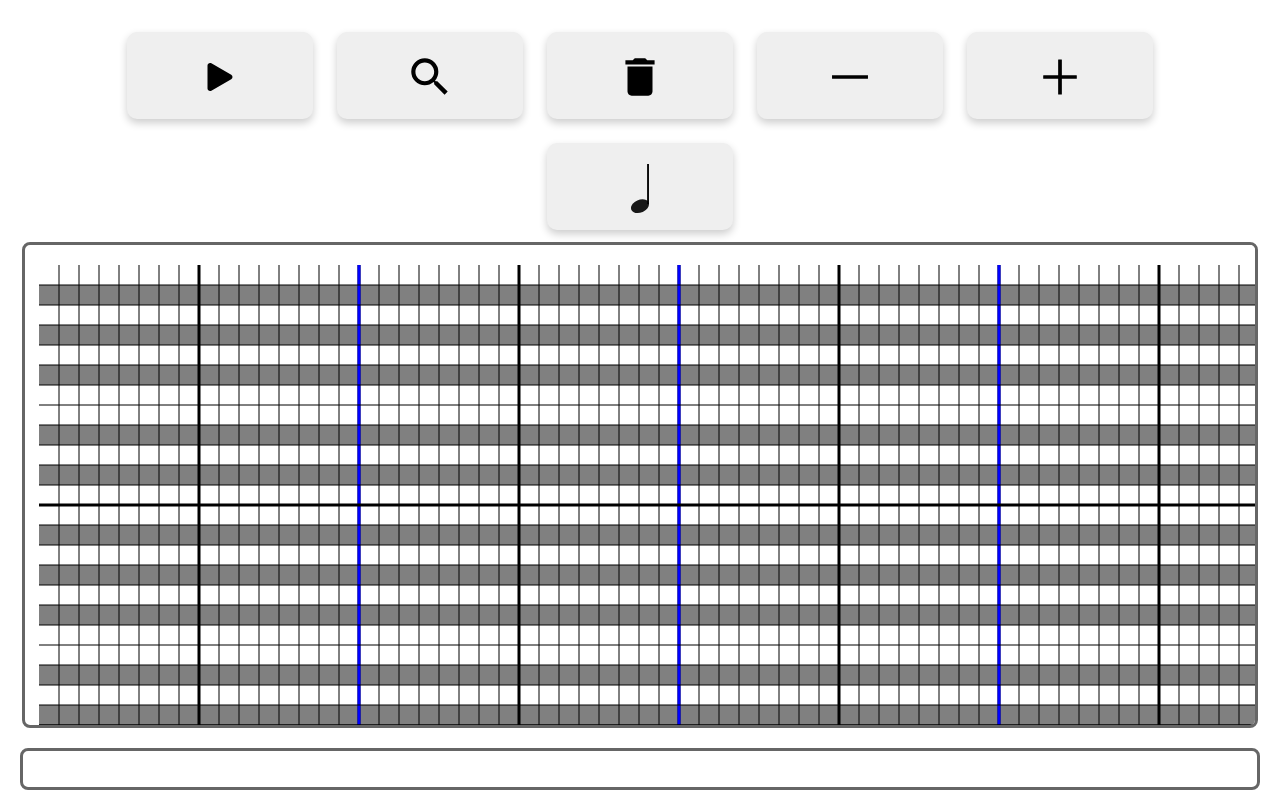
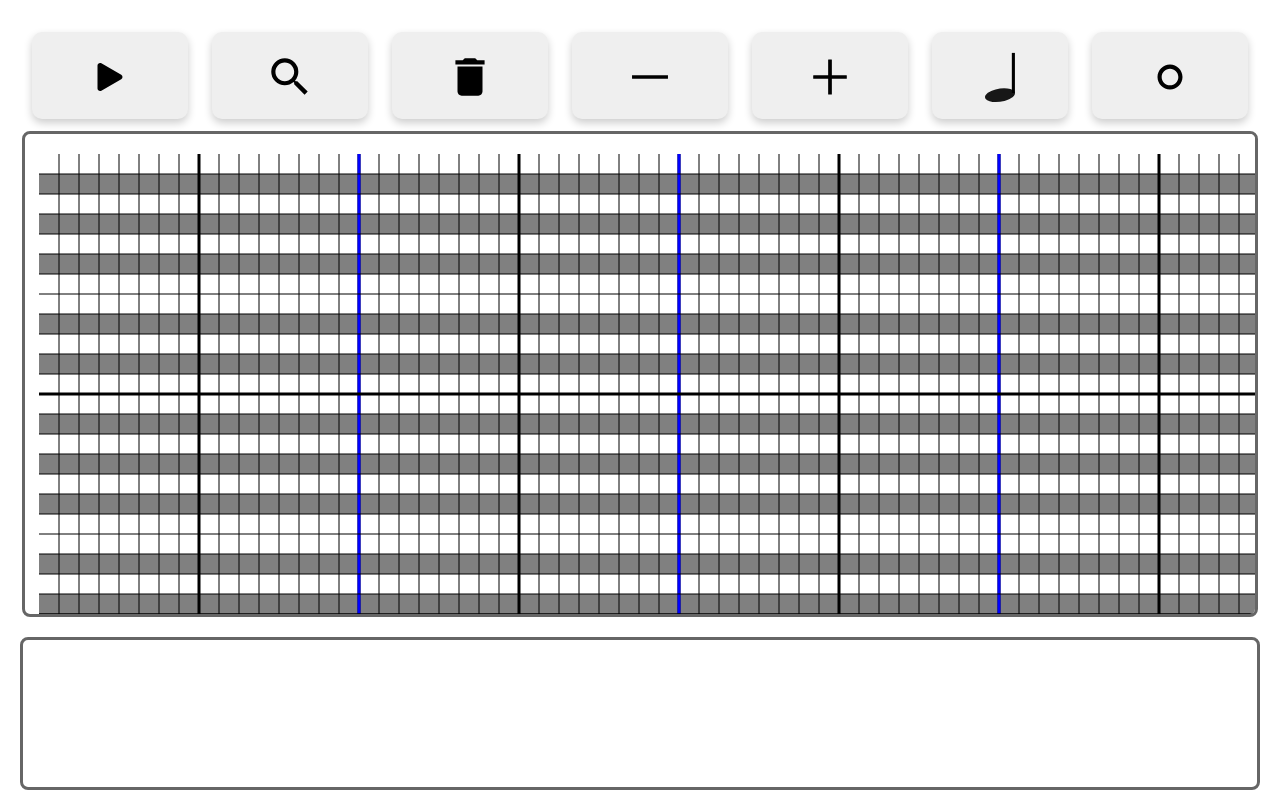
Before and after one commit to tadeas0/soarch, a React (Create React App) app in the folder frontend/: page / in a window 1280 px wide. Built offline with nearby package versions, Linux system fonts and the light colour scheme.

Commit message:
create button for enabling keyboard playback

```diff
--- a/frontend/src/components/pianoRoll.css
+++ b/frontend/src/components/pianoRoll.css
@@ -2,8 +2,15 @@
     padding: 20px;
 }
 
+.pianoroll .button-container {
+    width: 100%;
+    display: flex;
+    flex-direction: row;
+    justify-content: space-evenly;
+}
+
 .pianoroll button {
-    width: 15%;
+    flex-grow: 1;
     outline: none;
     border-radius: 10px;
     border: none;
--- a/frontend/src/components/pianoRoll.tsx
+++ b/frontend/src/components/pianoRoll.tsx
@@ -9,12 +9,13 @@ import {
 } from "../constants";
 import { BsFillPlayFill, BsPauseFill } from "react-icons/bs";
 import { MdDelete, MdOutlineSearch } from "react-icons/md";
+import { AiOutlineMinus, AiOutlinePlus } from "react-icons/ai";
+import { TiMediaRecord, TiMediaRecordOutline } from "react-icons/ti";
 import SixteenthNote from "../notes/sixteenth.svg";
 import EighthNote from "../notes/eighth.svg";
 import QuarterNote from "../notes/quarter.svg";
 import HalfNote from "../notes/half.svg";
 import WholeNote from "../notes/whole.svg";
-import { AiOutlineMinus, AiOutlinePlus } from "react-icons/ai";
 import usePlayback from "../hooks/usePlayback";
 import useKeyboardListener from "../hooks/useKeyboardListener";
 import { Note, Sequencer } from "../sequencer";
@@ -38,13 +39,15 @@ const PianoRoll: FunctionComponent<PianoRollProps> = (props) => {
     const [noteLength, setNoteLength] = useState(DEFAULT_NOTE_LENGTH);
     const [isPlaying, handleStart, handleStop] = usePlayback();
 
-    useKeyboardListener((note: Note) => {
+    const [playbackEnabled, setPlaybackEnabled] = useKeyboardListener(
+        (note: Note) => {
             if (isPlaying) {
                 const newNotes = [...notes, note];
                 Sequencer.addNotesToBuffer([note], gridParams.width);
                 setNotes(newNotes);
             }
-    });
+        }
+    );
 
     const handleAddNote = (pitch: number, position: number, length: number) => {
         handleStop();
@@ -120,11 +123,11 @@ const PianoRoll: FunctionComponent<PianoRollProps> = (props) => {
 
     const renderNoteIcon = () => {
         const iconDict: { [key: number]: JSX.Element } = {
-            1: <img src={SixteenthNote} height={50} alt="1" />,
-            2: <img src={EighthNote} height={50} alt="2" />,
-            4: <img src={QuarterNote} height={50} alt="4" />,
-            8: <img src={HalfNote} height={50} alt="8" />,
-            16: <img src={WholeNote} height={50} alt="16" />,
+            1: <img src={SixteenthNote} width={30} height={50} alt="1" />,
+            2: <img src={EighthNote} width={30} height={50} alt="2" />,
+            4: <img src={QuarterNote} width={30} height={50} alt="4" />,
+            8: <img src={HalfNote} width={30} height={50} alt="8" />,
+            16: <img src={WholeNote} width={30} height={10} alt="16" />,
         };
 
         return iconDict[noteLength];
@@ -132,13 +135,15 @@ const PianoRoll: FunctionComponent<PianoRollProps> = (props) => {
 
     return (
         <div className="pianoroll">
+            <div className="button-container">
                 <button onClick={handlePlayClick}>
                     {isPlaying ? <BsPauseFill /> : <BsFillPlayFill />}
                 </button>
                 <button
                     className="right"
                     onClick={() =>
-                    props.noteWidth && props.onSubmit(notes, gridParams.width)
+                        props.noteWidth &&
+                        props.onSubmit(notes, gridParams.width)
                     }
                 >
                     <MdOutlineSearch />
@@ -155,7 +160,17 @@ const PianoRoll: FunctionComponent<PianoRollProps> = (props) => {
                 <button onClick={handleAddMeasure}>
                     <AiOutlinePlus />
                 </button>
-            <button onClick={handleChangeNoteLength}>{renderNoteIcon()}</button>
+                <button onClick={handleChangeNoteLength}>
+                    {renderNoteIcon()}
+                </button>
+                <button onClick={() => setPlaybackEnabled(!playbackEnabled)}>
+                    {playbackEnabled ? (
+                        <TiMediaRecord />
+                    ) : (
+                        <TiMediaRecordOutline />
+                    )}
+                </button>
+            </div>
             <PianoRollGrid
                 onAddNote={(pitch: number, position: number) => {
                     handleAddNote(pitch, position, noteLength);
--- a/frontend/src/hooks/useKeyboardListener.ts
+++ b/frontend/src/hooks/useKeyboardListener.ts
@@ -3,13 +3,16 @@ import { useCallback, useEffect, useState } from "react";
 import { Sequencer, Note } from "../sequencer";
 import { KEYBOARD_NOTE_MAP } from "../constants";
 
-const useKeyboardListener = (onKeyUp: (note: Note) => void): void => {
+const useKeyboardListener = (
+    onKeyUp: (note: Note) => void
+): [boolean, (playbackEnabled: boolean) => void] => {
     const [pressedNotes, setPressedNotes] = useState<{
         [note: Tone.Unit.Frequency]: boolean;
     }>({});
     const [noteStarts, setNoteStarts] = useState<{
         [note: Tone.Unit.Frequency]: Tone.Unit.Time;
     }>({});
+    const [playbackEnabled, setPlaybackEnabled] = useState(false);
 
     const getCurrentQTime = () => {
         const qTime = Tone.Time(Tone.Transport.position).quantize("16n");
@@ -18,7 +21,11 @@ const useKeyboardListener = (onKeyUp: (note: Note) => void): void => {
 
     const keyDownListener = useCallback(
         (event: KeyboardEvent) => {
-            if (event.code in KEYBOARD_NOTE_MAP && !pressedNotes[event.code]) {
+            if (
+                playbackEnabled &&
+                event.code in KEYBOARD_NOTE_MAP &&
+                !pressedNotes[event.code]
+            ) {
                 const newPressedNotes = {
                     ...pressedNotes,
                     [event.code]: true,
@@ -31,12 +38,12 @@ const useKeyboardListener = (onKeyUp: (note: Note) => void): void => {
                 Sequencer.pressNote(KEYBOARD_NOTE_MAP[event.code]);
             }
         },
-        [pressedNotes, noteStarts]
+        [pressedNotes, noteStarts, playbackEnabled]
     );
 
     const keyUpListener = useCallback(
         (event: KeyboardEvent) => {
-            if (event.code in KEYBOARD_NOTE_MAP) {
+            if (playbackEnabled && event.code in KEYBOARD_NOTE_MAP) {
                 const end = getCurrentQTime();
                 const start = noteStarts[KEYBOARD_NOTE_MAP[event.code]];
                 const splEnd = end.split(":");
@@ -67,7 +74,7 @@ const useKeyboardListener = (onKeyUp: (note: Note) => void): void => {
                 });
             }
         },
-        [pressedNotes, onKeyUp, noteStarts]
+        [pressedNotes, noteStarts, playbackEnabled, onKeyUp]
     );
 
     useEffect(() => {
@@ -84,6 +91,8 @@ const useKeyboardListener = (onKeyUp: (note: Note) => void): void => {
         for (let i in KEYBOARD_NOTE_MAP) newPressedNotes[i] = false;
         setPressedNotes(newPressedNotes);
     }, []);
+
+    return [playbackEnabled, setPlaybackEnabled];
 };
 
 export default useKeyboardListener;
```
Lines whose indentation alone changed are shown as unchanged.
